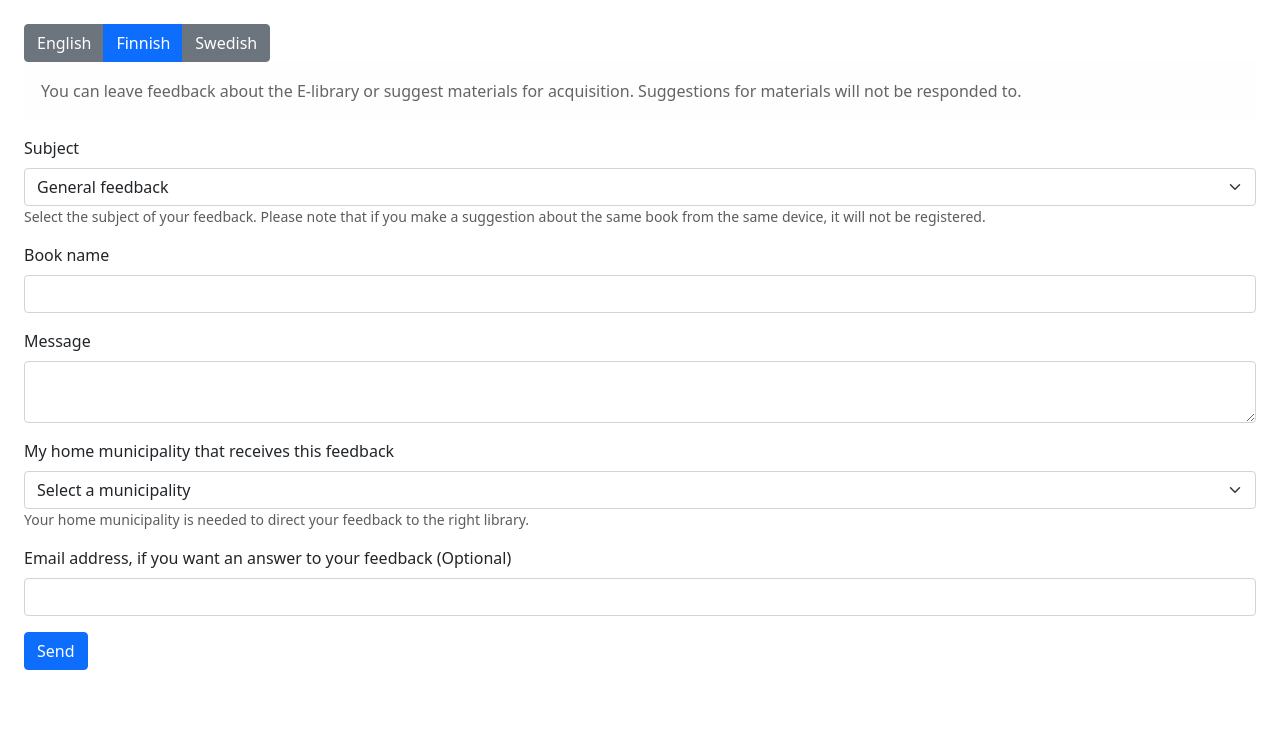
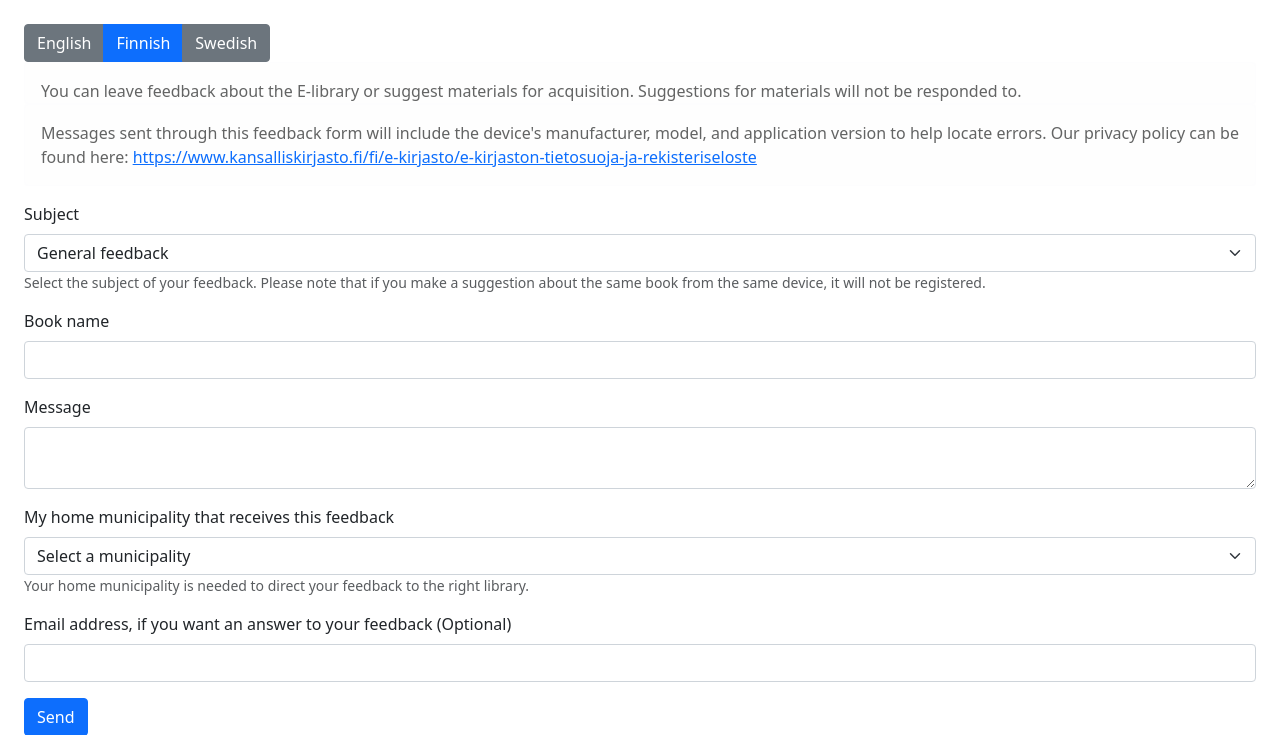
Before and after one commit to NatLibFi/ekirjasto-feedback, a Flask app: page / in a window 1280 px wide. Shown: the top 735 px of the page. Run offline with Flask 3, Linux system fonts and the light colour scheme; parts of the project's set-up code (start-up, migrations or seed data) failed here and were passed over; some libraries are stand-ins or nearby versions.

Commit message:
EKIR-775 Set privacy policy url to new info text

```diff
--- a/app.py
+++ b/app.py
@@ -89,11 +89,22 @@ def render_feedback_page(form):
     info_text = _(
         "You can leave feedback about the E-library or suggest materials for acquisition. Suggestions for materials will not be responded to."
     )
+    privacy_policy_urls = {
+        "fi": "https://www.kansalliskirjasto.fi/fi/e-kirjasto/e-kirjaston-tietosuoja-ja-rekisteriseloste",
+        "sv": "https://www.kansalliskirjasto.fi/sv/e-biblioteket/dataskydds-och-registerbeskrivning",
+        "en": "https://www.kansalliskirjasto.fi/en/e-library/privacy-policy-data-protection-statement-and-description-data-file",
+    }
+    locale = get_locale()
+    policy_url = privacy_policy_urls.get(locale, privacy_policy_urls["en"])
+    info_policy = _(
+        "Messages sent through this feedback form will include the device's manufacturer, model, and application version to help locate errors. Our privacy policy can be found here: "
+    ) + f'<a href="{policy_url}" target="_blank">{policy_url}</a>'
 
     return render_template(
         "feedback.html",
         form=form,
         languages=languages,
-        selected_language=get_locale(),
+        selected_language=locale,
         info_text=info_text,
+        info_policy=info_policy,
     )
--- a/templates/feedback.html
+++ b/templates/feedback.html
@@ -17,8 +17,12 @@
     {% endfor %}
 </div>
 
+<div class="alert alert-light" role="alert" style="margin-bottom:0; padding-bottom:0;">
+    {{ info_text }}
+</div>
+
 <div class="alert alert-light" role="alert">
-    {{ info_text }}
+    {{ info_policy|safe }}
 </div>
 <p>{{ message|safe }}</p>
 {{ render_form(form) }}
```
